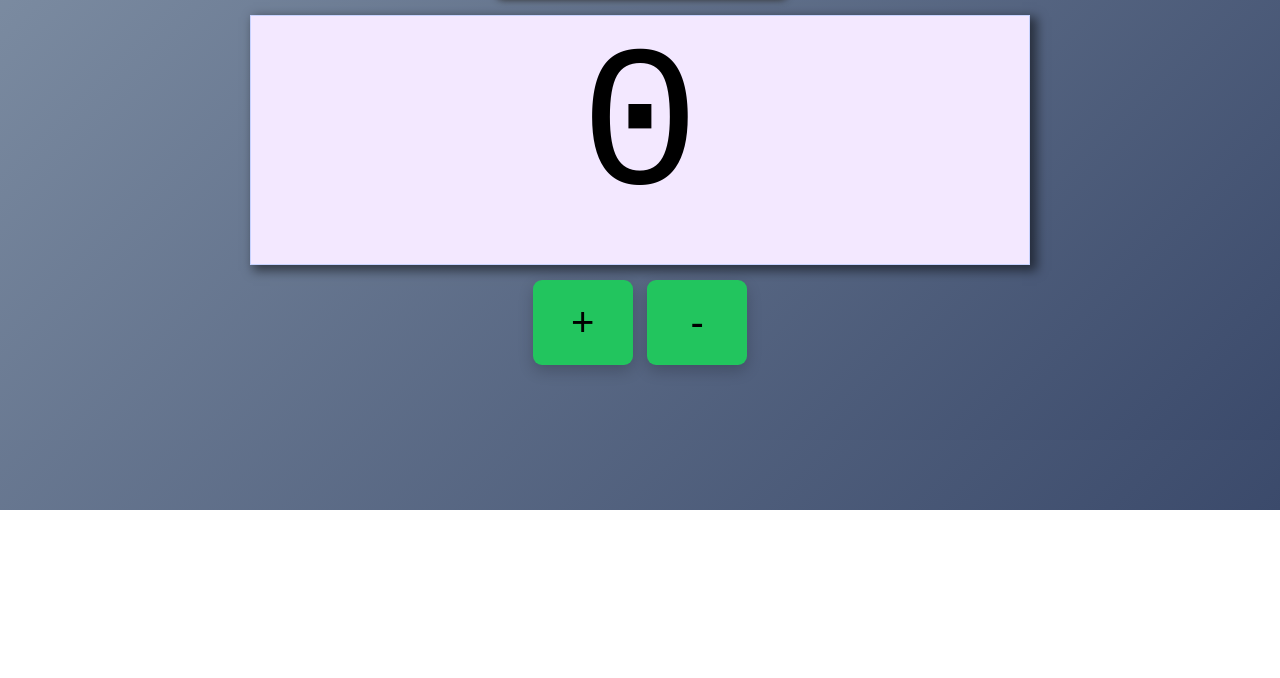
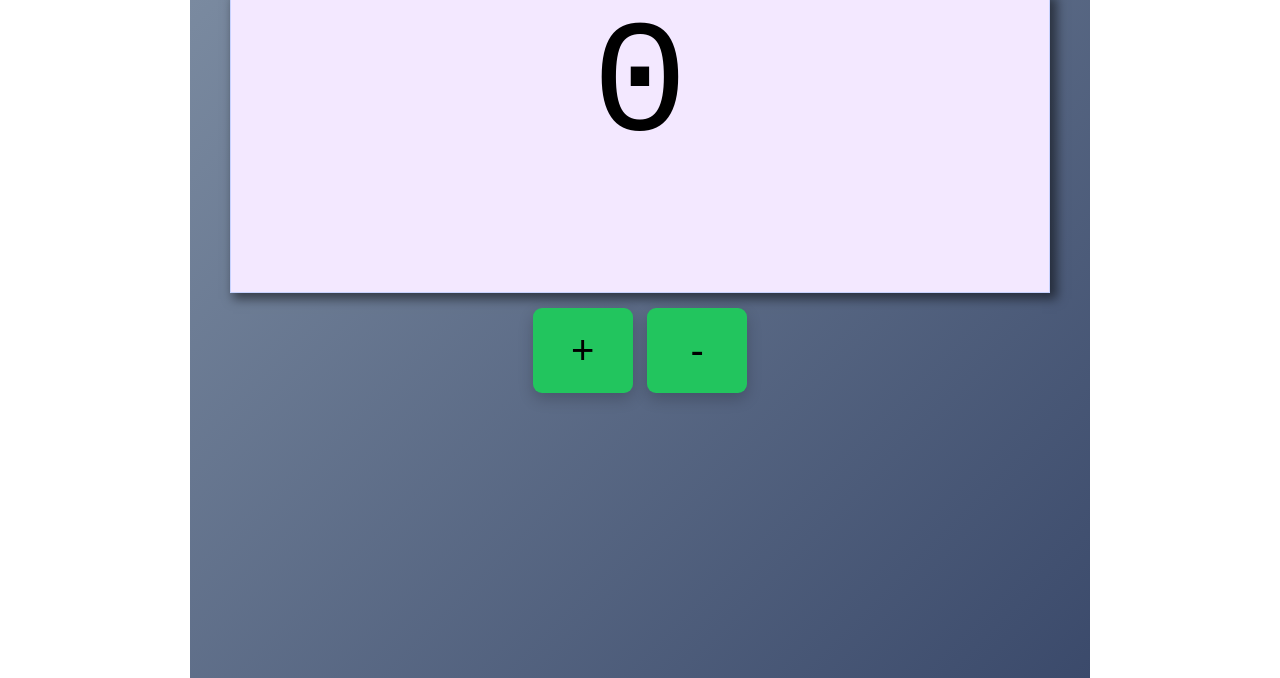
Before and after one commit to PriestEmma/project, a plain HTML site: page Counter mini app/index.html in a window 1280 px wide. Shown: the part 192-870 px from the top of the page. Before the commit the page ends 800 px from the top, so only its background shows below. Drawn offline with Linux system fonts and the light colour scheme.

Commit message:
Updated the Input text

```diff
--- a/Counter mini app/style.css
+++ b/Counter mini app/style.css
@@ -7,17 +7,28 @@
 body,
 html {
   font-family: 'Arial', sans-serif;
+  /* background: linear-gradient(135deg, #7f8fa4, #3b4a6b);
+  background-repeat: no-repeat;
+  background-size: cover; */
+  height: 100vh;
+}
+
+.header {
   background: linear-gradient(135deg, #7f8fa4, #3b4a6b);
   background-repeat: no-repeat;
   background-size: cover;
+  padding: 10px;
+  height: 100%;
+  margin: 70px auto;
+  max-width: 900px;
 }
 
 .input {
   resize: none;
   width: 100%;
-  height: 250px;
+  height: 100%;
   outline: none;
-  font-size: 200px;
+  font-size: 10rem;
   text-align: center;
   border: 1px solid #c7d2fe;
   overflow-y: hidden;
@@ -56,12 +67,6 @@ html {
   to {
     background: #22c55e;
   }
-}
-
-.header {
-  max-width: 900px;
-  margin: 70px auto;
-  padding: 30px;
 }
 
 .flex {
@@ -110,9 +115,15 @@ h1 {
     display: flex;
   }
 
+  .header {
+    margin: 0px auto;
+    padding: 15px;
+  }
+
   .input {
-    font-size: 2.5rem;
+    font-size: 5.3rem;
     text-align: center;
+    height: 25vh;
   }
 
   .btn {
```
